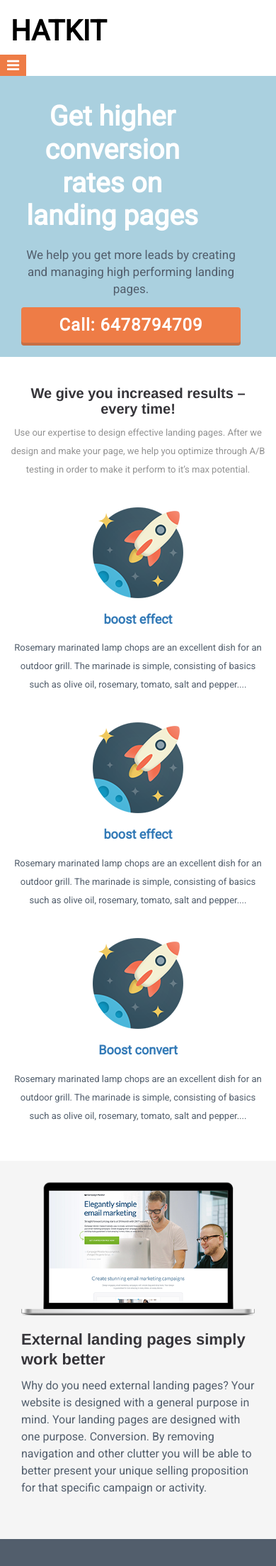
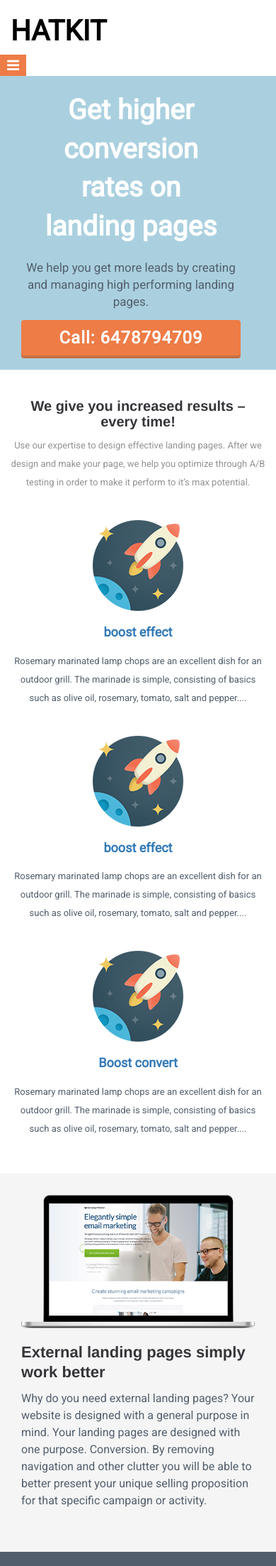
Before and after one commit to tonyseel/five, a Jekyll site: the page built from index.html, in a window 390 px wide. Shown: the top 2207 px of the page at 71% size. Built offline with Jekyll 4.4.1, drawn with Linux system fonts in a browser that asks for light colours; nearby versions of some CDN libraries; library files that are not in the unit come from our copies.

Commit message:
line height

```diff
--- a/css/responsive.css
+++ b/css/responsive.css
@@ -15,7 +15,8 @@
     margin-top: 13px;
     margin-bottom: 7px;
     width: 83%;
-      line-height: 1.2em;}
+    margin: 0 auto;
+    display: block;    line-height: 1.4em;}
 	.banner-content h5{text-align: center;
     font-size: 17px;
     line-height: 1.4em;
```
